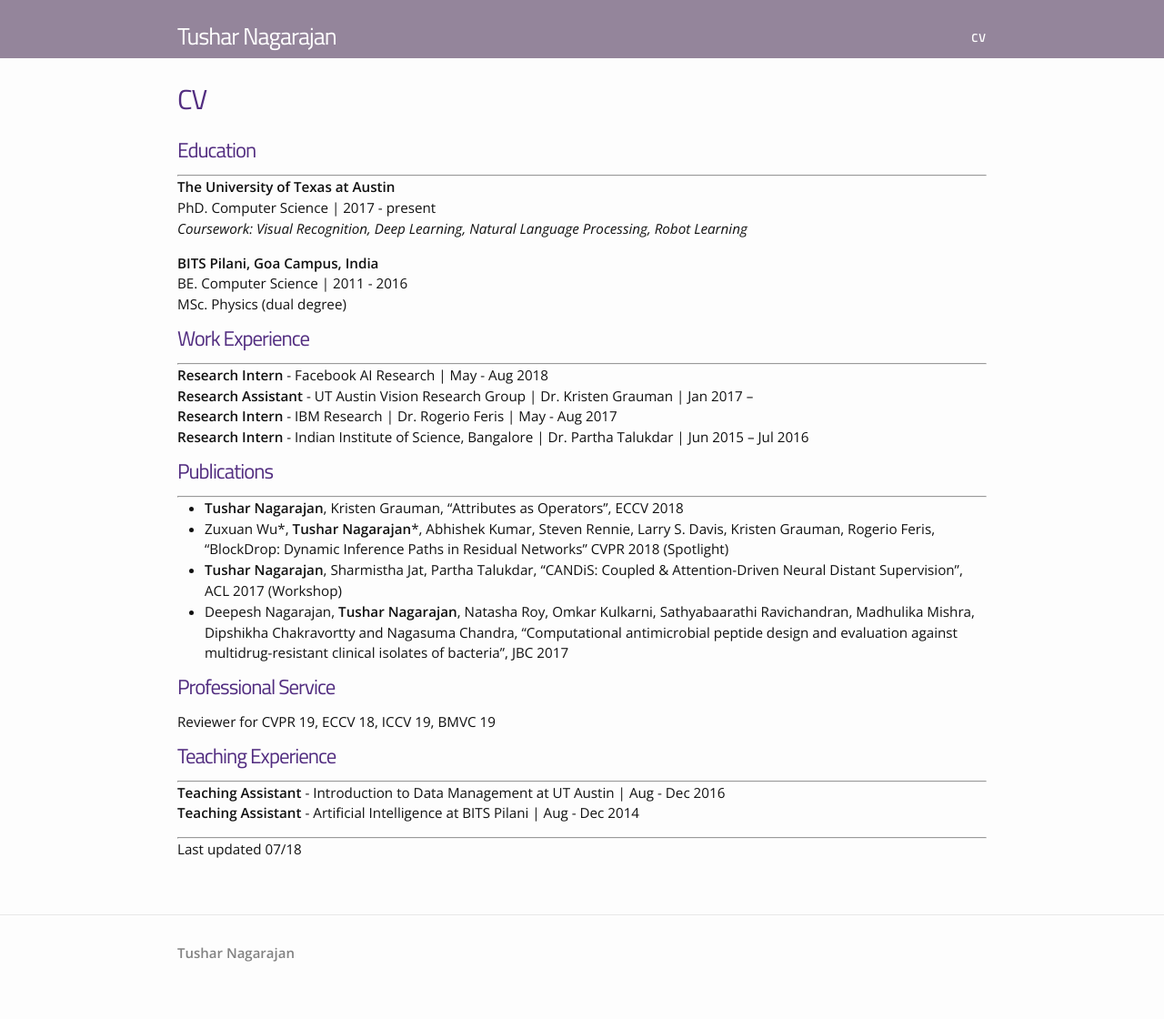
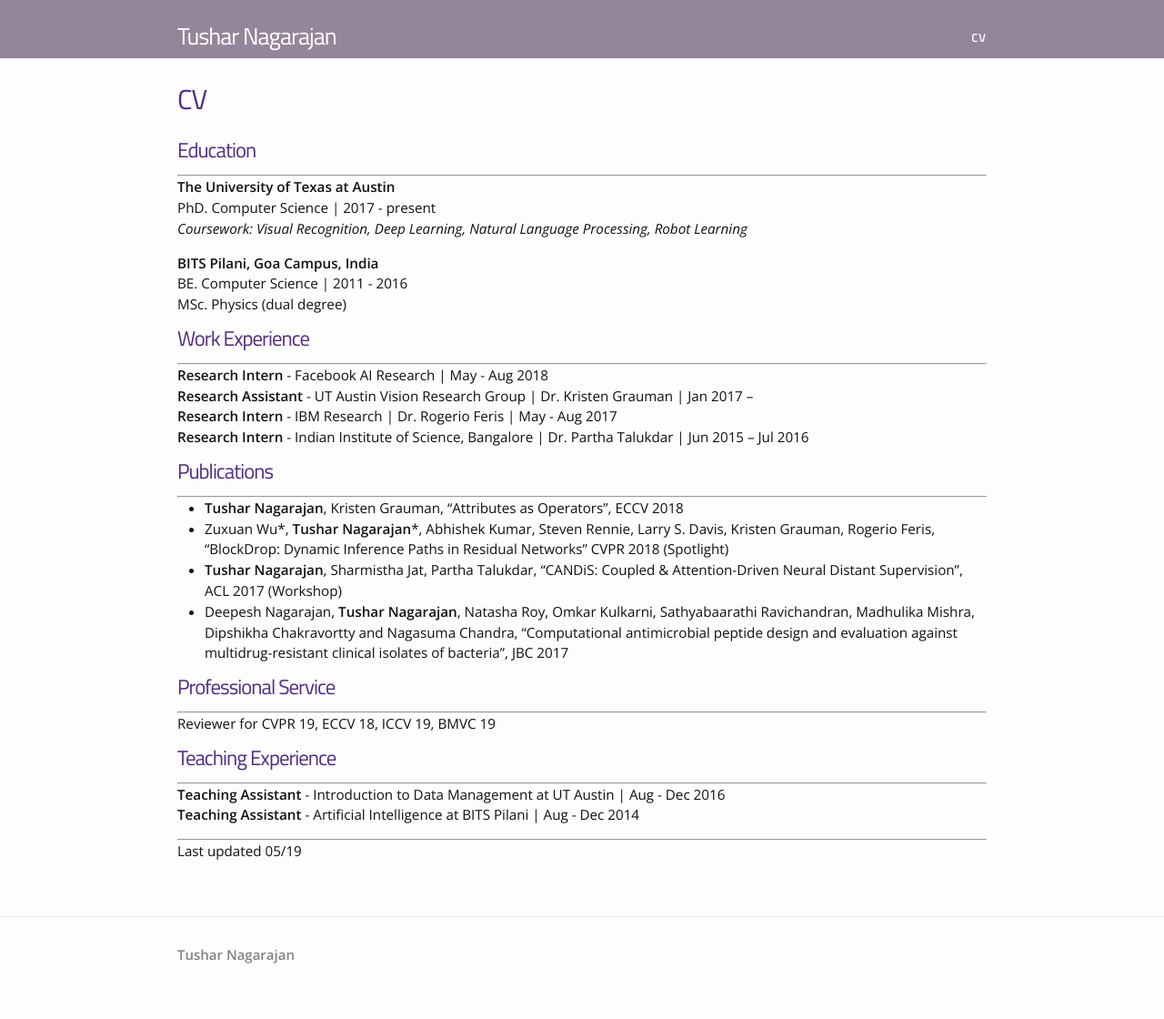
Before and after one commit to takihasan/takihasan.github.io, a Jekyll site: the page built from pages/cv.md, in a window 1280 px wide. Shown: the whole page at 91% size. Built offline with Jekyll 4.4.1, drawn with Linux system fonts in a browser that asks for light colours; nearby versions of some CDN libraries; a style sheet for code colours, icons or effects is not loaded.

Commit message:
cv update

```diff
--- a/pages/cv.md
+++ b/pages/cv.md
@@ -31,6 +31,7 @@ MSc. Physics (dual degree)
 - Deepesh Nagarajan, **Tushar Nagarajan**, Natasha Roy, Omkar Kulkarni, Sathyabaarathi Ravichandran, Madhulika Mishra, Dipshikha Chakravortty and Nagasuma Chandra, "Computational antimicrobial peptide design and evaluation against multidrug-resistant clinical isolates of bacteria", JBC 2017
 
 # Professional Service
+---
 Reviewer for CVPR 19, ECCV 18, ICCV 19, BMVC 19
 
 # Teaching Experience
@@ -40,4 +41,4 @@ Reviewer for CVPR 19, ECCV 18, ICCV 19, BMVC 19
 
 ---
 
-Last updated 07/18
+Last updated 05/19
```
